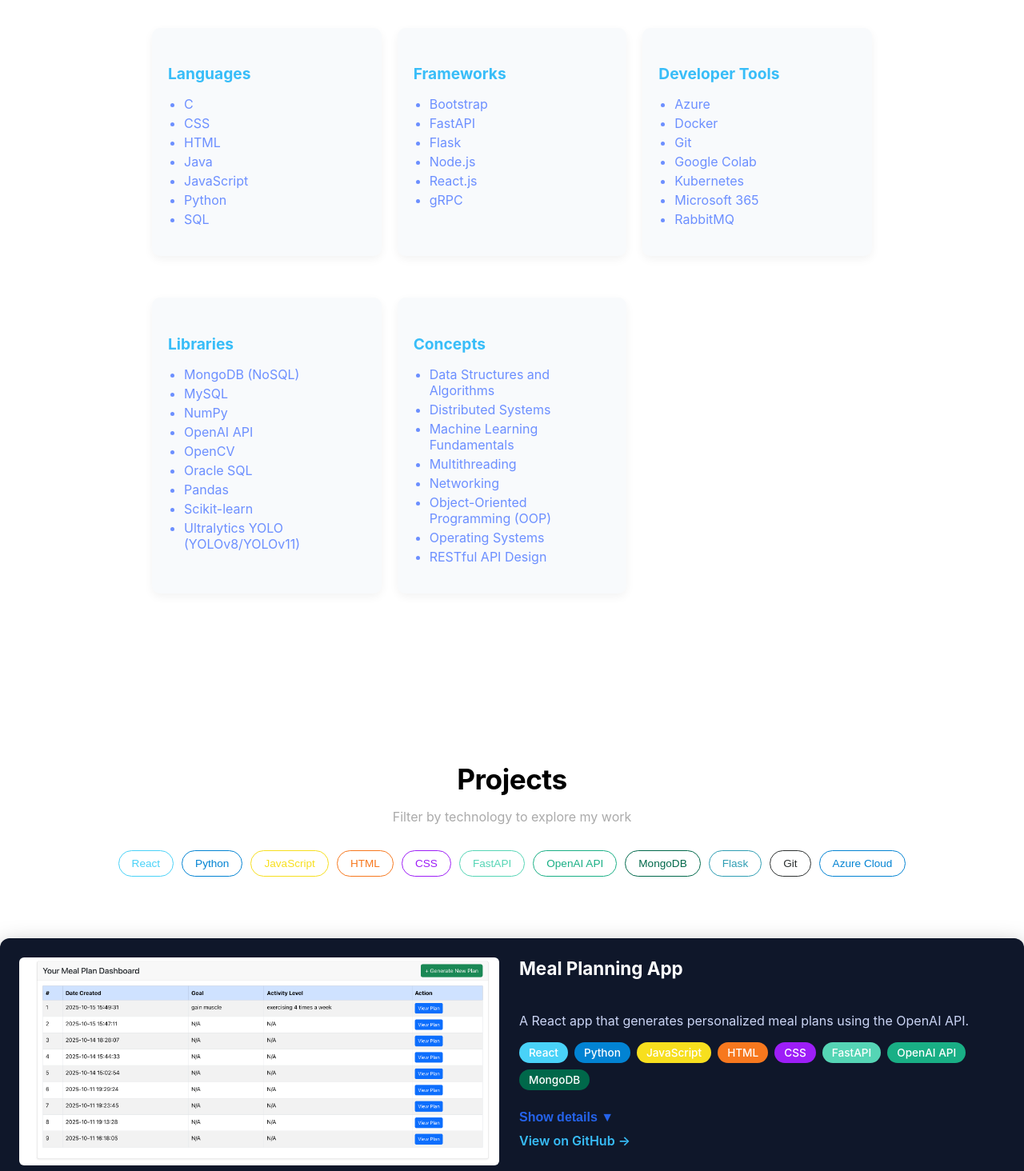
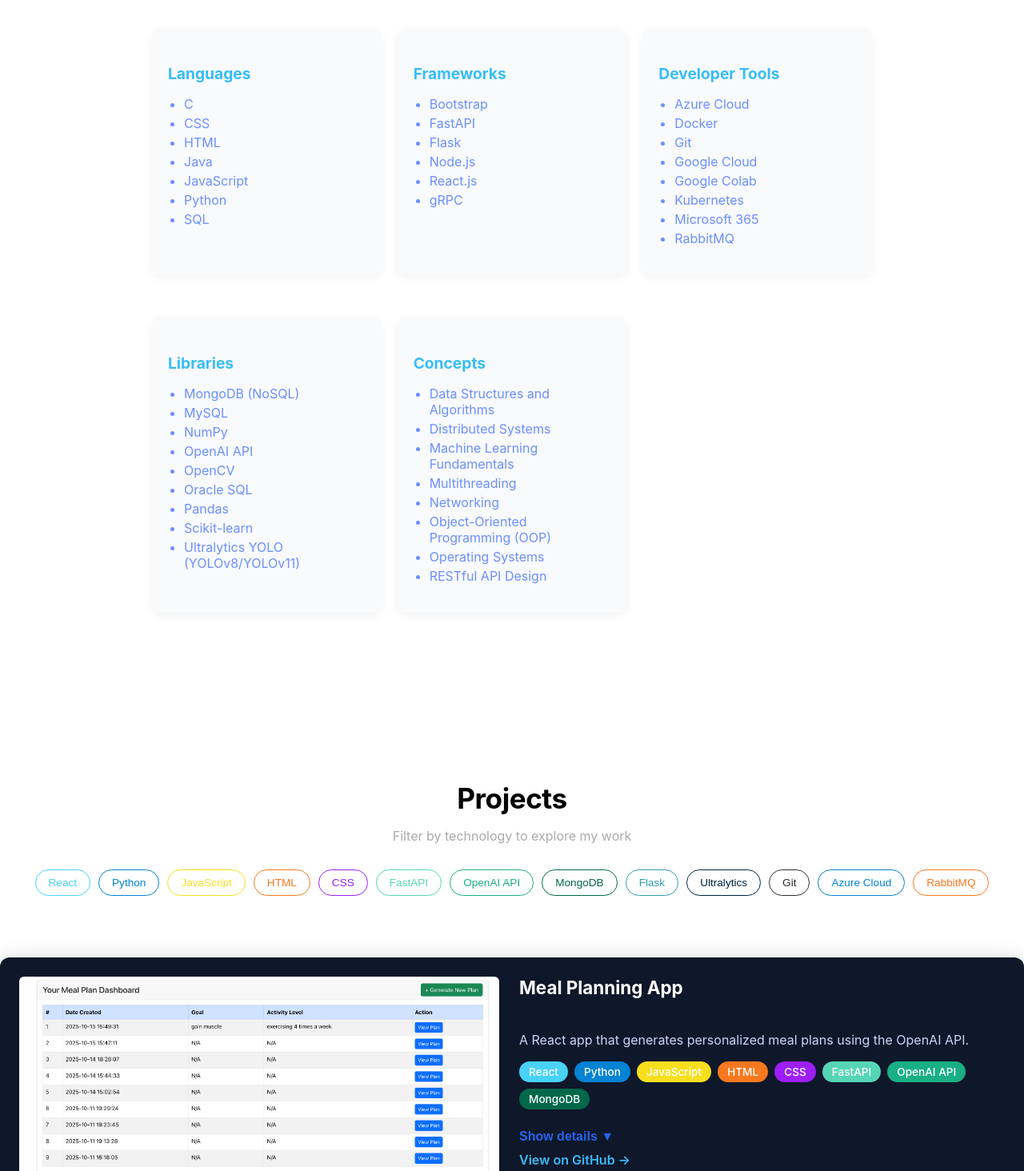
Before and after one commit to marcus-justice31/marcus-justice31.github.io, a React (Create React App) app: page / in a window 1280 px wide. Shown: the part 1046-2510 px from the top of the page at 80% size. Built offline with nearby package versions, Linux system fonts and the light colour scheme.

Commit message:
Changed website title to my portfolio and fixed Developer Tools title to have a space separation

```diff
--- a/public/index.html
+++ b/public/index.html
@@ -24,7 +24,7 @@
       work correctly both with client-side routing and a non-root public URL.
       Learn how to configure a non-root public URL by running `npm run build`.
     -->
-    <title>React App</title>
+    <title>Marcus Uy Portfolio</title>
   </head>
   <body>
     <noscript>You need to enable JavaScript to run this app.</noscript>
--- a/src/data/developerTools.js
+++ b/src/data/developerTools.js
@@ -2,7 +2,8 @@
   "Git",
   "Docker",
   "Kubernetes",
-  "Azure",
+  "Azure Cloud",
+  "Google Cloud",
   "Google Colab",
   "Microsoft 365",
   "RabbitMQ",
--- a/src/data/projects.js
+++ b/src/data/projects.js
@@ -41,6 +41,7 @@
       { name: "HTML", color: "#f7781eff" },
       { name: "CSS", color: "#9d1ef7ff" },
       { name: "Flask", color: "#2e9db3ff" },
+      { name: "Ultralytics", color: "#00253cff"},
       { name: "Git", color: "#2c3030ff" },
     ],
     github: "https://github.com/marcus-justice31/smart-sorting-waste-system",
@@ -67,12 +68,15 @@
       { name: "FastAPI", color: "#55d5b5ff" },
       { name: "MongoDB", color: "#00684A" },
       { name: "Azure Cloud", color: "#0283d3ff" },
+      { name: "RabbitMQ", color: "#f7781eff" },
       { name: "Git", color: "#2c3030ff" },
     ],
     github: "https://github.com/marcus-justice31/smart-parking-system",
     details: [
       "Built a responsive user interface in React with dynamic dashboards for both users and admins, supporting real-time updates and scalable system interaction",
       "Developed 10+ backend API endpoints for user authentication, dynamic pricing, wallet management, and admin controls, improving system scalability and usability",
+      "Utilizes RabbitMQ message-broker software to enable asynchronous communication and prevents multiple users from purchasing a parking spot at the same time (race condition)",
+      "Implemented dynamic pricing based on the time of the day (higher pricing during peak hours)"
     ],
   },
 ];
```
